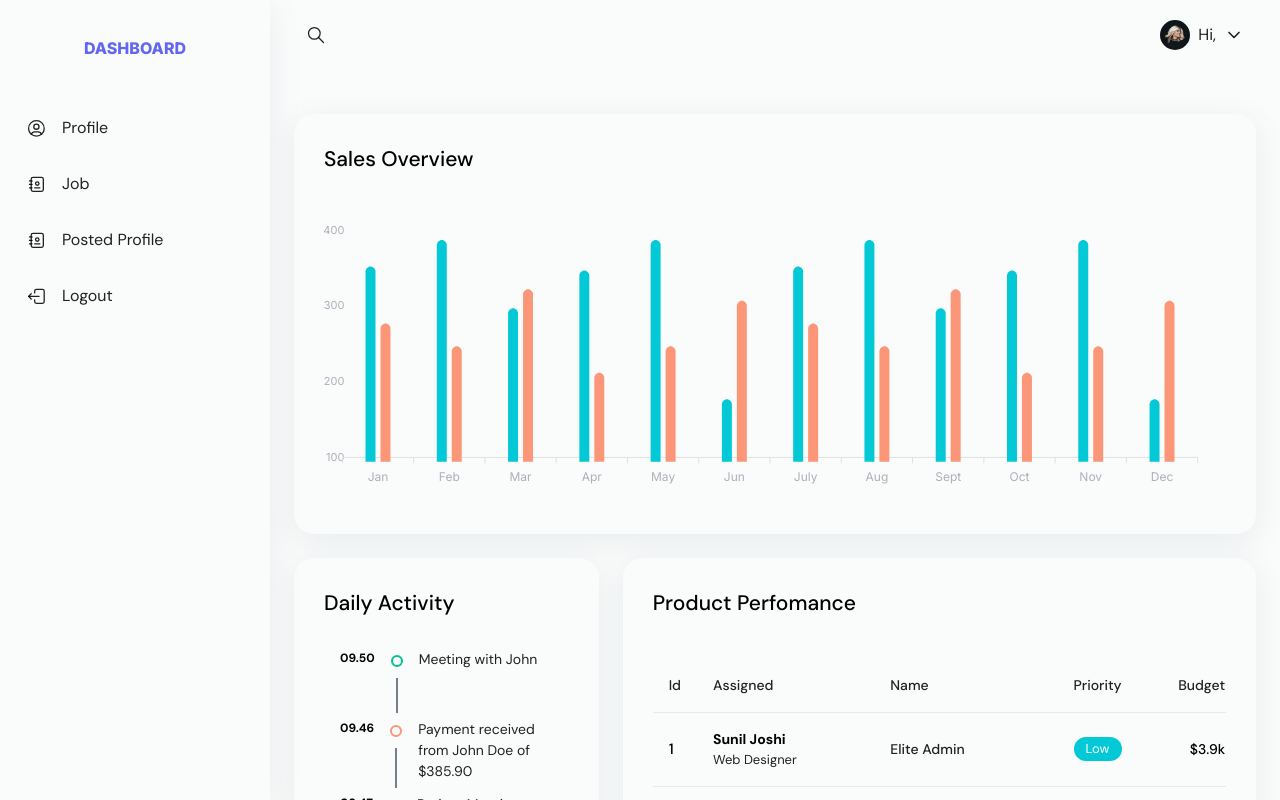
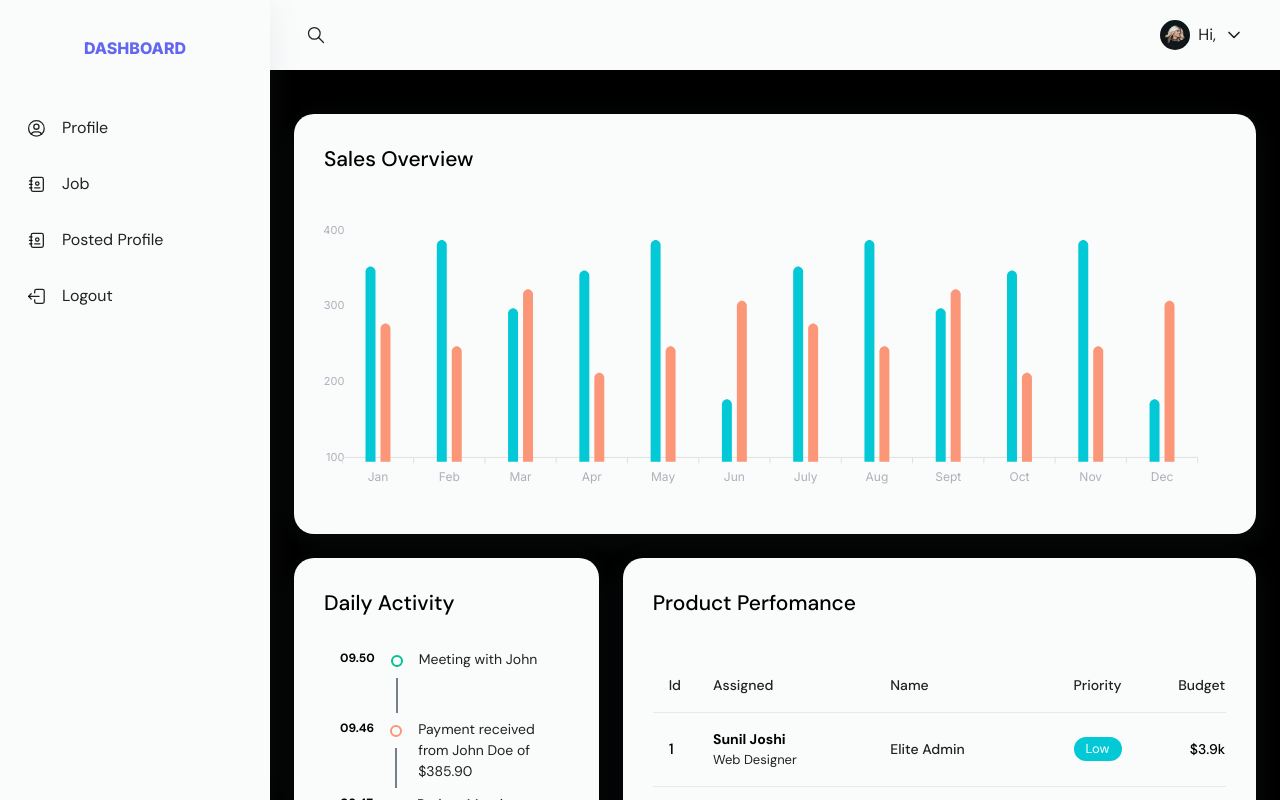
Before and after one commit to AnkitRaj20/job-nextjs, a Next.js app: page /userDashboard in a window 1280 px wide. Shown: the top 800 px of the page. Built offline with nearby package versions, Linux system fonts and the light colour scheme.

Commit message:
Update page wrapper background color

```diff
--- a/src/app/userDashboard/(DashboardLayout)/layout.tsx
+++ b/src/app/userDashboard/(DashboardLayout)/layout.tsx
@@ -42,7 +42,7 @@ export default function RootLayout({
         onSidebarClose={() => setMobileSidebarOpen(false)}
       />
 
-      <PageWrapper className="page-wrapper">
+      <PageWrapper className="page-wrapper dark:bg-black">
 
         <Header toggleMobileSidebar={() => setMobileSidebarOpen(true)} />
 
@@ -60,7 +60,7 @@ export default function RootLayout({
           {/* ------------------------------------------- */}
           {/* Footer */}
           {/* ------------------------------------------- */}
-          <Footer />
+          <Footer  />
         </Container>
       </PageWrapper>
     </MainWrapper>
```
